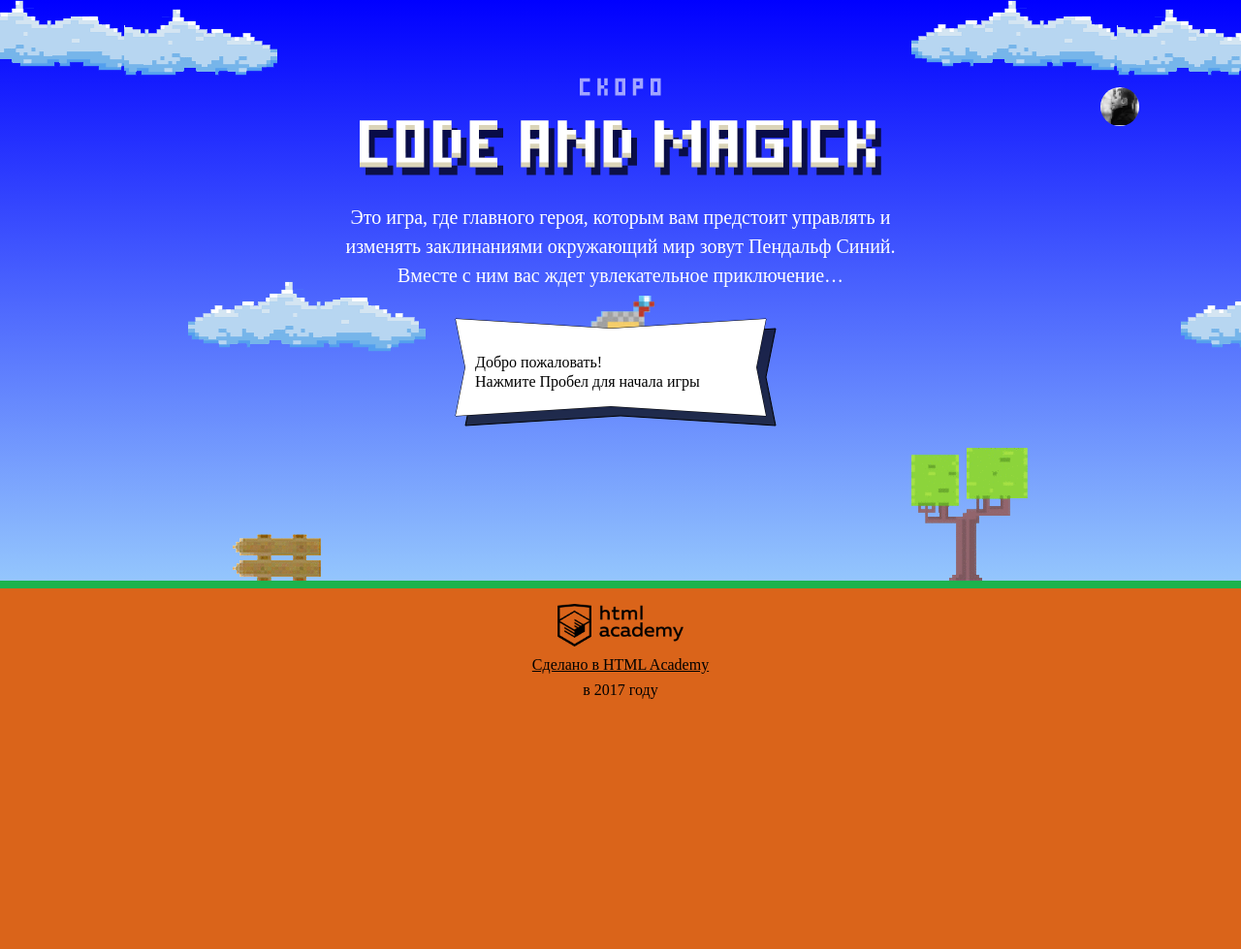
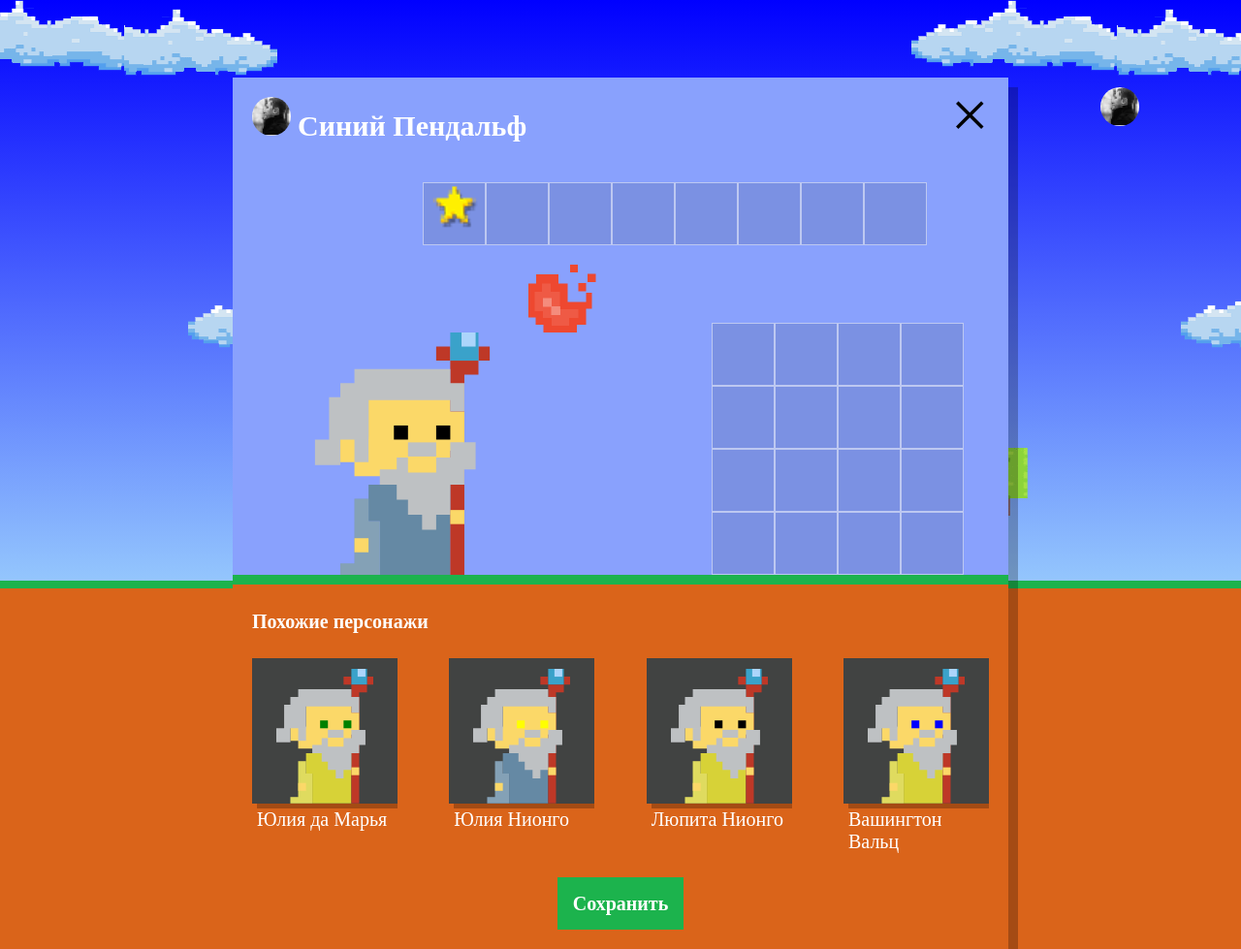
Before and after one commit to devilportez/109619-code-and-magick, a website: page index.html in a window 1280 px wide. Shown: the whole page at 97% size. Before the commit the page ends 800 px from the top, so only its background shows below. Drawn offline with Linux system fonts and the light colour scheme; a web font is replaced by a local one.

Commit message:
Add similar wizards

```diff
--- a/index.html
+++ b/index.html
@@ -207,6 +207,7 @@
   };
 </script>
 <script src="js/stat.js"></script>
+<script src="js/setup.js"></script>
 <script src="js/game.js"></script>
 
 </body>
--- /dev/null
+++ b/js/setup.js
@@ -0,0 +1,82 @@
+'use strict';
+
+var SIMILAR_WIZARDS_AMOUNT = 4;
+
+var names = [
+  'Иван',
+  'Хуан Себастьян',
+  'Мария',
+  'Кристоф',
+  'Виктор',
+  'Юлия',
+  'Люпита',
+  'Вашингтон'
+];
+
+var lastNames = [
+  'да Марья',
+  'Верон',
+  'Мирабелла',
+  'Вальц',
+  'Онопко',
+  'Топольницкая',
+  'Нионго',
+  'Ирвинг'
+];
+
+var coatColors = [
+  'rgb(101, 137, 164)',
+  'rgb(241, 43, 107)',
+  'rgb(146, 100, 161)',
+  'rgb(56, 159, 117)',
+  'rgb(215, 210, 55)',
+  'rgb(0, 0, 0)'
+];
+
+var eyesColors = [
+  'black',
+  'red',
+  'blue',
+  'yellow',
+  'green'
+];
+
+var getRandomInteger = function (max) {
+  return Math.floor(Math.random() * max);
+};
+
+var generateWizards = function () {
+  return {
+    name: names[getRandomInteger(names.length)] + ' ' + lastNames[getRandomInteger(lastNames.length)],
+    coatColor: coatColors[getRandomInteger(coatColors.length)],
+    eyesColor: eyesColors[getRandomInteger(eyesColors.length)]
+  };
+};
+
+var createWizard = function (template, data) {
+  var wizardItem = template.cloneNode(true);
+  wizardItem.querySelector('.setup-similar-label').textContent = data.name;
+  wizardItem.querySelector('.wizard-coat').style.fill = data.coatColor;
+  wizardItem.querySelector('.wizard-eyes').style.fill = data.eyesColor;
+
+  return wizardItem;
+};
+
+var fillTemplateWithData = function (wizardsAmount) {
+  var fragment = document.createDocumentFragment();
+  for (var i = 0; i < wizardsAmount; i++) {
+    fragment.appendChild(createWizard(similarWizardTemplate, generateWizards()));
+  }
+
+  return fragment;
+};
+
+var setupOverlay = document.querySelector('.setup');
+var similarWizardsList = document.querySelector('.setup-similar-list');
+var similarWizardTemplate = document
+  .querySelector('#similar-wizard-template')
+  .content.querySelector('.setup-similar-item');
+
+similarWizardsList.appendChild(fillTemplateWithData(SIMILAR_WIZARDS_AMOUNT));
+setupOverlay.querySelector('.setup-similar').classList.remove('hidden');
+setupOverlay.classList.remove('hidden');
```
